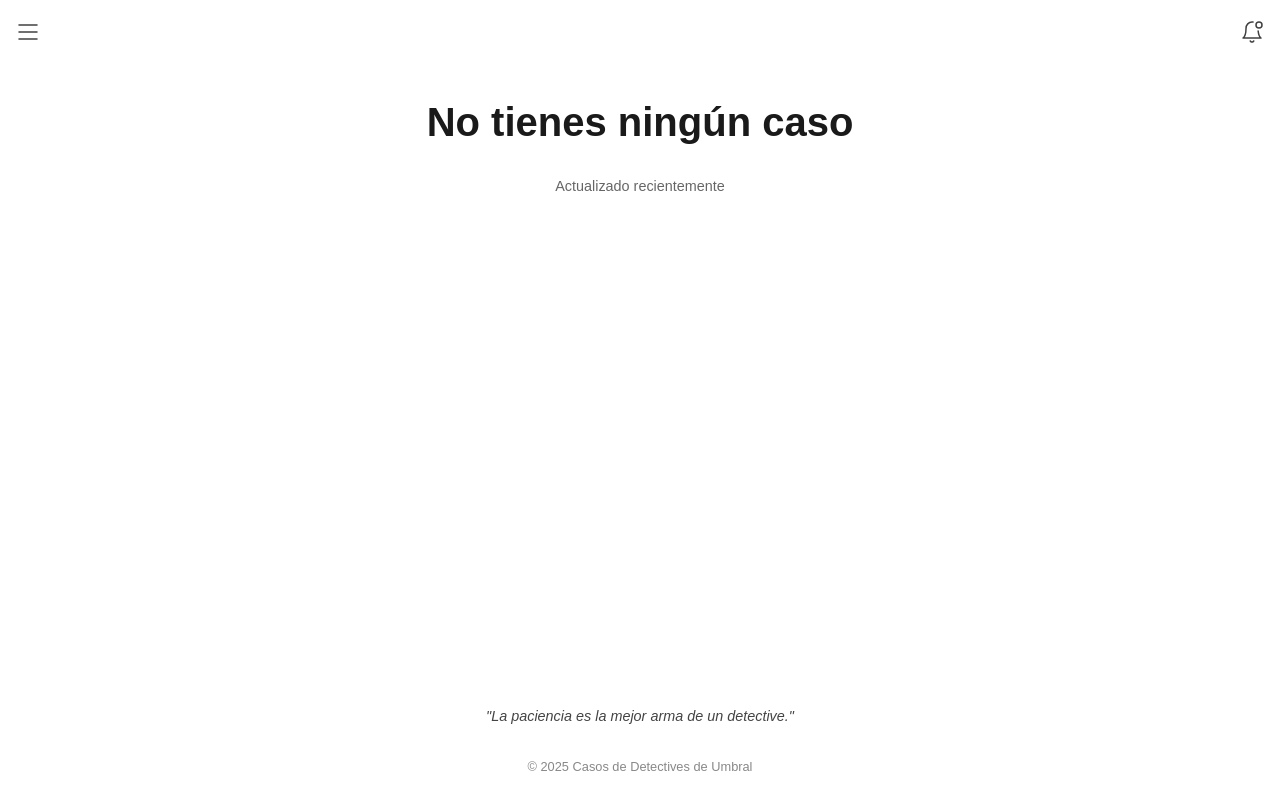
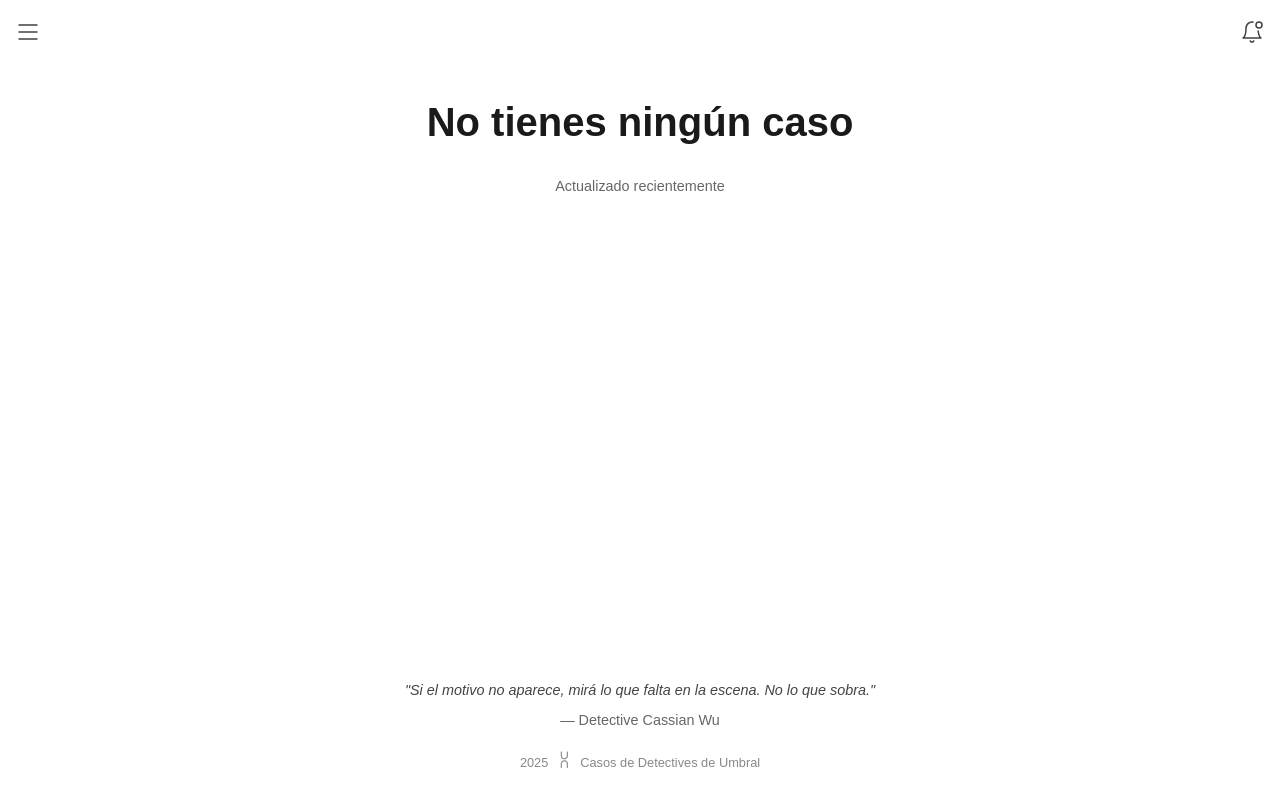
Before and after one commit to GRAMAPHENIA/casos-de-detectives-de-umbral, a Next.js app: page / in a window 1280 px wide. Built offline with nearby package versions, Linux system fonts and the light colour scheme.

Commit message:
feat: Agregar frases de detectives y mejorar el componente Footer

```diff
--- a/src/components/footer/footer.module.css
+++ b/src/components/footer/footer.module.css
@@ -11,18 +11,23 @@
 
 .phraseContainer {
   margin-bottom: 1rem;
-  font-style: italic;
   color: #444;
   min-height: 3rem;
-  display: flex;
-  align-items: center;
-  justify-content: center;
+  text-align: center;
 }
 
 .phrase {
   max-width: 600px;
   margin: 0 auto;
   line-height: 1.5;
+  font-style: italic;
+  margin-bottom: 0.5rem;
+}
+
+.source {
+  font-size: 0.9rem;
+  color: #666;
+  margin: 0;
 }
 
 .copyright {
--- a/src/components/footer/footer.tsx
+++ b/src/components/footer/footer.tsx
@@ -2,36 +2,28 @@
 
 import { useState, useEffect } from "react";
 import styles from "./footer.module.css";
-
-const detectivePhrases = [
-  "Las pistas están ahí, solo hay que saber buscarlas.",
-  "Ningún caso es demasiado pequeño para un buen detective.",
-  "La verdad siempre sale a la luz, solo es cuestión de tiempo.",
-  "Un buen detective nunca subestima el poder de la observación.",
-  "Cada detalle cuenta en la resolución de un caso.",
-  "La intuición es tan importante como la evidencia.",
-  "Los grandes misterios requieren mentes aún mayores.",
-  "La paciencia es la mejor arma de un detective.",
-  "No hay crimen perfecto, solo investigaciones incompletas.",
-  "Las apariencias engañan, pero los hechos no mienten.",
-];
+import { Phrase } from "@/types/types";
+import { detectivePhrases } from "@/data/phrases";
 
 export const Footer = () => {
-  const [randomPhrase, setRandomPhrase] = useState("");
+  const [currentPhrase, setCurrentPhrase] = useState<Phrase | null>(null);
 
   useEffect(() => {
     // Seleccionar una frase aleatoria al montar el componente
     const randomIndex = Math.floor(Math.random() * detectivePhrases.length);
-    setRandomPhrase(detectivePhrases[randomIndex]);
+    setCurrentPhrase(detectivePhrases[randomIndex]);
   }, []);
+
+  if (!currentPhrase) return null;
 
   return (
     <footer className={styles.footer}>
       <div className={styles.phraseContainer}>
-        <p className={styles.phrase}>&quot;{randomPhrase}&quot;</p>
+        <p className={styles.phrase}>&quot;{currentPhrase.text}&quot;</p>
+        <p className={styles.source}>— {currentPhrase.source}</p>
       </div>
       <div className={styles.copyright}>
-        © {new Date().getFullYear()} Casos de Detectives de Umbral
+        {new Date().getFullYear()} <span className="text-[1.2rem] mx-2">⩆</span> Casos de Detectives de Umbral
       </div>
     </footer>
   );
--- /dev/null
+++ b/src/data/phrases.ts
@@ -0,0 +1,84 @@
+import { Phrase } from "../types/types";
+
+export const detectivePhrases: Phrase[] = [
+  {
+    text: "Las confesiones valen menos que el silencio cuando el miedo habla por el culpable.",
+    source: "Detective Vadim Zorich",
+  },
+  {
+    text: "No investigamos para atrapar al culpable, sino para que no seamos uno más.",
+    source: "Detective Miriam Koenig",
+  },
+  {
+    text: "Cada mentira tiene una firma. La cuestión es saber leerla entre líneas de voz.",
+    source: "Detective Teófilo Barrenechea",
+  },
+  {
+    text: "He visto cadáveres con más honestidad que ciertos testigos vivos.",
+    source: "Detective Olivia Marechal",
+  },
+  {
+    text: "Un crimen mal hecho revela prisa. Uno perfecto revela costumbre.",
+    source: "Detective Iosef Atanasov",
+  },
+  {
+    text: "Los culpables duermen. Los inocentes repasan la escena una y otra vez.",
+    source: "Detective Roshan Mehra",
+  },
+  {
+    text: "Hay sangre que grita, pero hay otras que simplemente esperan ser entendidas.",
+    source: "Detective Helene Vargas",
+  },
+  {
+    text: "Una coartada es solo un disfraz de tiempo. Y el tiempo siempre se arruga.",
+    source: "Detective Tomasz Gorski",
+  },
+  {
+    text: "No se trata de cerrar el caso. Se trata de no abrir más tumbas de las necesarias.",
+    source: "Detective Amara El-Fadil",
+  },
+  {
+    text: "Hay verdades que no salvan a nadie, pero al menos no matan en silencio.",
+    source: "Detective Rafael Quispe",
+  },
+  {
+    text: "El que oculta algo tiembla. El que lo teme, suda. El que lo hizo… respira como todos.",
+    source: "Detective Vera Juhász",
+  },
+  {
+    text: "Investigar es bailar con la sombra de otro hasta que pisa en falso.",
+    source: "Detective Lennart Björklund",
+  },
+  {
+    text: "A veces el asesino no quiere huir. Solo quiere que lo encuentres sin mirarlo mal.",
+    source: "Detective Nahla Ben Youssef",
+  },
+  {
+    text: "Los muertos no se vengan, pero se aseguran de no ser olvidados.",
+    source: "Detective Edgardo Luján",
+  },
+  {
+    text: "Si el motivo no aparece, mirá lo que falta en la escena. No lo que sobra.",
+    source: "Detective Cassian Wu",
+  },
+  {
+    text: "El crimen no es un acto. Es una consecuencia que alguien intentó esconder con otro error.",
+    source: "Detective Lucía Serrano",
+  },
+  {
+    text: "En los pasillos de una comisaría, la verdad se evapora más rápido que el café.",
+    source: "Detective Samir Ouldane",
+  },
+  {
+    text: "Los inocentes lloran por lo que pasó. Los culpables, por lo que podría descubrirse.",
+    source: "Detective Fiona Blanchard",
+  },
+  {
+    text: "El testimonio más fiable siempre es el que no quiere ser escuchado.",
+    source: "Detective Henrik Nyström",
+  },
+  {
+    text: "En cada crimen hay un hilo suelto. Yo solo espero a que el tiempo lo enrede más.",
+    source: "Detective Omar Reyes",
+  },
+];
--- /dev/null
+++ b/src/types/types.ts
@@ -0,0 +1,4 @@
+export interface Phrase {
+  text: string;
+  source: string;
+}
```
